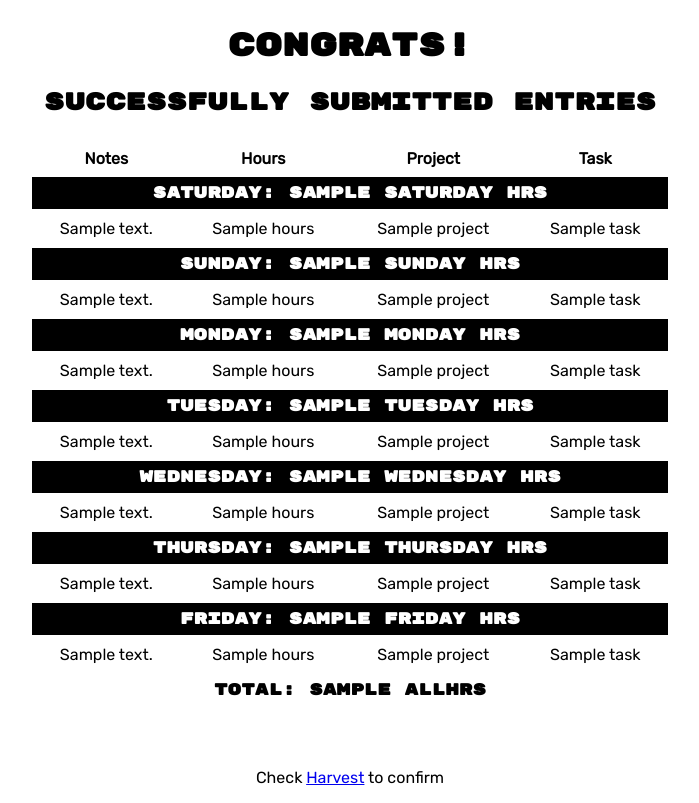
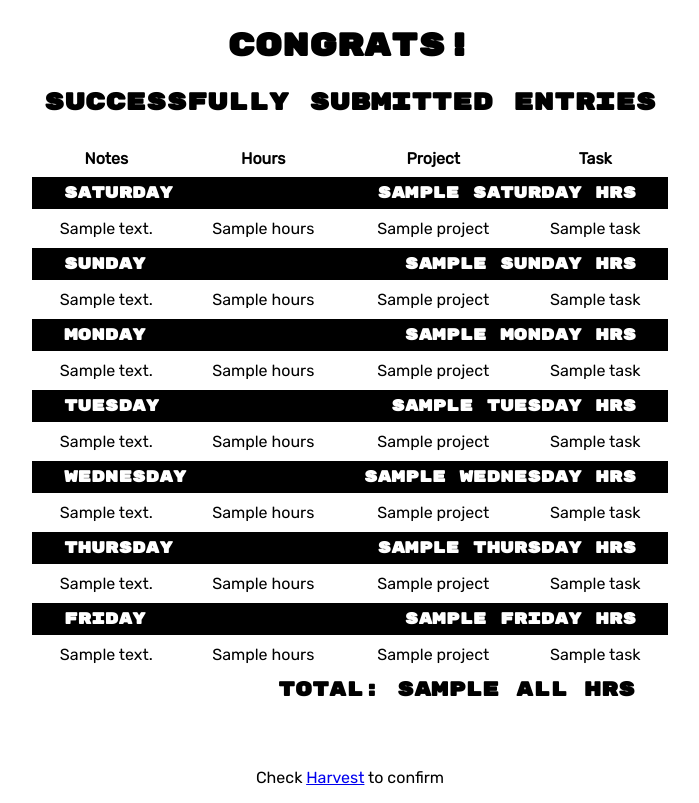
Before and after one commit to islco/harvest-reaper, a Django app: template harvestreaper/harvest/templates/time_submit.html in a window 1280 px wide. Shown: the part 247-1050 px from the top of the page, without its empty margins (290-989 px from the left). Run offline with Django 3.2, Linux system fonts and the light colour scheme; the template is opened without the code that fills it: most values are stand-ins (such as "Sample title", 1, 10 or a date in 2020).

Commit message:
Updating the alignment of headers on the success page and their styling

```diff
--- a/harvestreaper/harvest/templates/partials/table_day_row.html
+++ b/harvestreaper/harvest/templates/partials/table_day_row.html
@@ -1,3 +1,6 @@
 <tr>
-    <th class="home__day-row" colspan="5">{{ day }}: {{ total }} hrs</th>
+    <th class="home__day-row" colspan="5">
+        <span class="home__day-float">{{ day }}</span>
+        <span class="home__day-float--right home__day-float">{{ total }} hrs</span>
+    </th>
 </tr>
--- a/harvestreaper/harvest/templates/time_submit.html
+++ b/harvestreaper/harvest/templates/time_submit.html
@@ -38,7 +38,9 @@
                     {% include 'partials/table_data_row.html' with entries=entries.Friday %}
 
                     <tr>
-                        <th class="success__total-row" colspan="5">Total: {{ totals.All }}hrs</th>
+                        <th class="success__total-row" colspan="5">
+                            <span class="success__total-text">Total: {{ totals.All }} hrs</span>
+                        </th>
                     </tr>
                 </table>
             </section>
--- a/harvestreaper/static/css/home.css
+++ b/harvestreaper/static/css/home.css
@@ -32,6 +32,16 @@
     background: var(--black);
     color: var(--white);
     font-family: "Rubik Mono One", sans-serif;
+    padding: 0 2rem;
+}
+
+.home__day-float {
+    font-family: inherit;
+    float: left;
+}
+
+.home__day-float--right {
+    float: right;
 }
 
 .home__table {
--- a/harvestreaper/static/css/success.css
+++ b/harvestreaper/static/css/success.css
@@ -8,6 +8,13 @@
     font-family: "Rubik Mono One", sans-serif;
 }
 
+.success__total-text {
+    font-family: inherit;
+    font-size: 20px;
+    float: right;
+    padding-right: 2rem;
+}
+
 .success__harvest-link {
     display: block;
     margin: 1rem;
```
